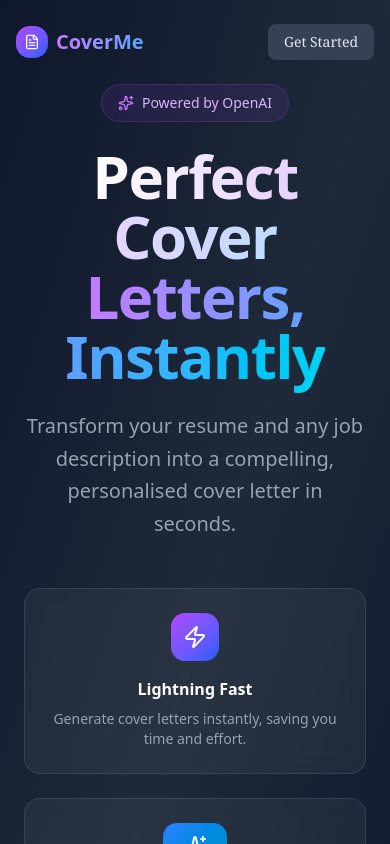
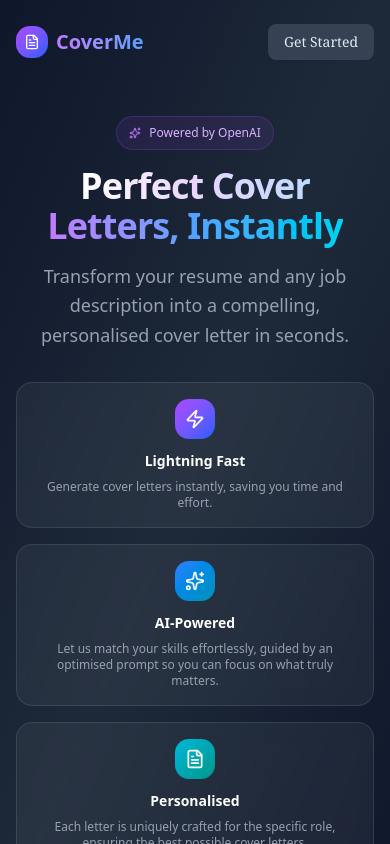
Before and after one commit to riad-mammadov/AI-Cover-Letter-Generator, a Next.js app in the folder frontend/: page / in a window 390 px wide. Shown: the top 844 px of the page. Built offline with nearby package versions, Linux system fonts and the light colour scheme.

Commit message:
make page responsive

```diff
--- a/frontend/app/page.jsx
+++ b/frontend/app/page.jsx
@@ -1,10 +1,8 @@
 "use client";
 
 import { useRef, useCallback, useState } from "react";
-import { Paperclip, Send, User, Sparkles, FileText, Zap } from "lucide-react";
+import { Sparkles, FileText, Zap } from "lucide-react";
 import Header from "@/components/Header";
-import Link from "next/link";
-import { Button } from "@/components/ui/button";
 
 export default function CoverLetterGenerator() {
   const [fileName, setFileName] = useState("");
@@ -36,14 +34,16 @@
       <Header />
 
       {/* Hero Section */}
-      <main className="flex-grow flex flex-col items-center bg-transparent justify-center w-full max-w-4xl mx-auto px-6 relative z-10">
-        <div className="text-center mb-12">
-          <div className="inline-flex items-center gap-2 bg-purple-500/10 border border-purple-500/20 rounded-full px-4 py-2 mb-6">
-            <Sparkles className="w-4 h-4 text-purple-400" />
-            <span className="text-sm text-purple-300">Powered by OpenAI</span>
+      <main className="flex-grow flex flex-col items-center bg-transparent justify-center w-full max-w-4xl mx-auto px-4 sm:px-6 relative z-10 py-8 sm:py-0">
+        <div className="text-center mb-8 sm:mb-12">
+          <div className="inline-flex items-center gap-2 bg-purple-500/10 border border-purple-500/20 rounded-full px-3 py-2 sm:px-4 sm:py-2 mb-4 sm:mb-6">
+            <Sparkles className="w-3 h-3 sm:w-4 sm:h-4 text-purple-400" />
+            <span className="text-xs sm:text-sm text-purple-300">
+              Powered by OpenAI
+            </span>
           </div>
 
-          <h1 className="text-6xl sm:text-7xl font-extrabold tracking-tight mb-6">
+          <h1 className="text-4xl sm:text-6xl lg:text-7xl font-extrabold tracking-tight mb-4 sm:mb-6">
             <span className="bg-gradient-to-r from-white via-purple-200 to-blue-200 bg-clip-text text-transparent">
               Perfect Cover
             </span>
@@ -53,7 +53,7 @@
             </span>
           </h1>
 
-          <p className="text-xl sm:text-2xl text-gray-400 max-w-2xl mx-auto leading-relaxed">
+          <p className="text-lg sm:text-xl lg:text-2xl text-gray-400 max-w-2xl mx-auto leading-relaxed px-4 sm:px-0">
             Transform your resume and any job description into a compelling,
             personalised cover letter in seconds.
           </p>
@@ -71,34 +71,40 @@
         </div> */}
 
         {/* Feature Cards */}
-        <div className="grid grid-cols-1 sm:grid-cols-3 gap-6 w-full max-w-3xl mb-12">
-          <div className="bg-white/5 backdrop-blur-sm border border-white/10 rounded-2xl p-6 text-center hover:bg-white/10 transition-all duration-300">
-            <div className="w-12 h-12 bg-gradient-to-br from-purple-500 to-blue-600 rounded-xl flex items-center justify-center mx-auto mb-4">
-              <Zap className="w-6 h-6 text-white" />
+        <div className="grid grid-cols-1 sm:grid-cols-3 gap-4 sm:gap-6 w-full max-w-3xl mb-8 sm:mb-12">
+          <div className="bg-white/5 backdrop-blur-sm border border-white/10 rounded-2xl p-4 sm:p-6 text-center hover:bg-white/10 transition-all duration-300">
+            <div className="w-10 h-10 sm:w-12 sm:h-12 bg-gradient-to-br from-purple-500 to-blue-600 rounded-xl flex items-center justify-center mx-auto mb-3 sm:mb-4">
+              <Zap className="w-5 h-5 sm:w-6 sm:h-6 text-white" />
             </div>
-            <h3 className="font-semibold text-white mb-2">Lightning Fast</h3>
-            <p className="text-sm text-gray-400">
+            <h3 className="font-semibold text-white mb-2 text-sm sm:text-base">
+              Lightning Fast
+            </h3>
+            <p className="text-xs sm:text-sm text-gray-400">
               Generate cover letters instantly, saving you time and effort.
             </p>
           </div>
 
-          <div className="bg-white/5 backdrop-blur-sm border border-white/10 rounded-2xl p-6 text-center hover:bg-white/10 transition-all duration-300">
-            <div className="w-16 h-12 bg-gradient-to-br from-blue-500 to-cyan-600 rounded-xl flex items-center justify-center mx-auto mb-4">
-              <Sparkles className="w-6 h-6 text-white" />
+          <div className="bg-white/5 backdrop-blur-sm border border-white/10 rounded-2xl p-4 sm:p-6 text-center hover:bg-white/10 transition-all duration-300">
+            <div className="w-10 h-10 sm:w-12 sm:h-12 bg-gradient-to-br from-blue-500 to-cyan-600 rounded-xl flex items-center justify-center mx-auto mb-3 sm:mb-4">
+              <Sparkles className="w-5 h-5 sm:w-6 sm:h-6 text-white" />
             </div>
-            <h3 className="font-semibold text-white mb-2">AI-Powered</h3>
-            <p className="text-sm text-gray-400">
+            <h3 className="font-semibold text-white mb-2 text-sm sm:text-base">
+              AI-Powered
+            </h3>
+            <p className="text-xs sm:text-sm text-gray-400">
               Let us match your skills effortlessly, guided by an optimised
               prompt so you can focus on what truly matters.
             </p>
           </div>
 
-          <div className="bg-white/5 backdrop-blur-sm border border-white/10 rounded-2xl p-6 text-center hover:bg-white/10 transition-all duration-300">
-            <div className="w-12 h-12 bg-gradient-to-br from-cyan-500 to-teal-600 rounded-xl flex items-center justify-center mx-auto mb-4">
-              <FileText className="w-6 h-6 text-white" />
+          <div className="bg-white/5 backdrop-blur-sm border border-white/10 rounded-2xl p-4 sm:p-6 text-center hover:bg-white/10 transition-all duration-300">
+            <div className="w-10 h-10 sm:w-12 sm:h-12 bg-gradient-to-br from-cyan-500 to-teal-600 rounded-xl flex items-center justify-center mx-auto mb-3 sm:mb-4">
+              <FileText className="w-5 h-5 sm:w-6 sm:h-6 text-white" />
             </div>
-            <h3 className="font-semibold text-white mb-2">Personalised</h3>
-            <p className="text-sm text-gray-400">
+            <h3 className="font-semibold text-white mb-2 text-sm sm:text-base">
+              Personalised
+            </h3>
+            <p className="text-xs sm:text-sm text-gray-400">
               Each letter is uniquely crafted for the specific role, ensuring
               the best possible cover letters.
             </p>
```
